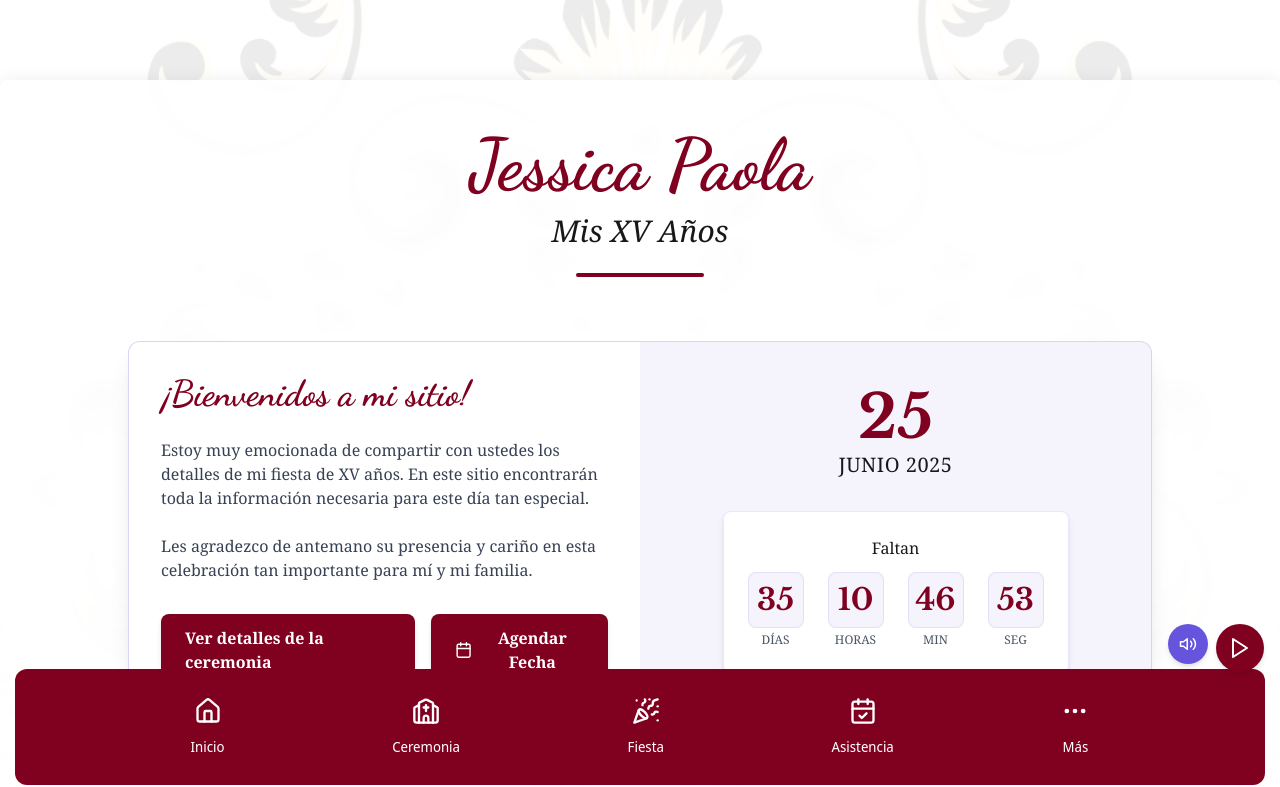
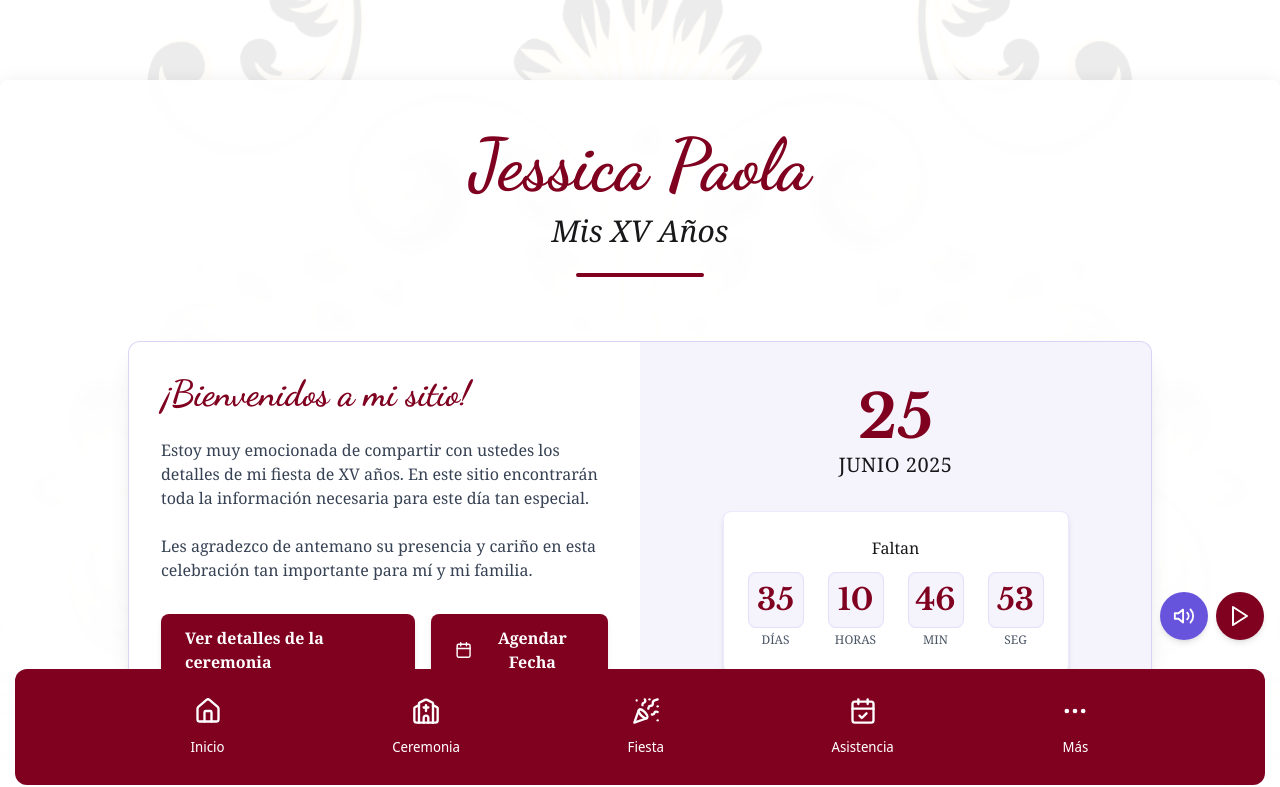
Before and after one commit to Lanyev/quince-jessica, a React (Vite) app: page / in a window 1280 px wide. Shown: the top 787 px of the page. Built offline with nearby package versions, Linux system fonts and the light colour scheme.

Commit message:
Ajusta el diseño y la posición de los componentes MusicPlayer y ScrollToTop para mejorar la usabilidad y la experiencia del usuario

```diff
--- a/src/components/MusicPlayer.jsx
+++ b/src/components/MusicPlayer.jsx
@@ -32,12 +32,9 @@ const MusicPlayer = ({ audioSrc }) => {
 
     return () => {
       audio.removeEventListener('ended', handleAudioEnd);
-    };
-  }, [volume]);
-  return (    <div className="fixed bottom-32 right-4 z-[100]">
-      <audio ref={audioRef} src={audioSrc} preload="auto" loop />
-        {showVolume && (
-        <div className="absolute bottom-16 right-1 bg-white/90 p-3 rounded-lg shadow-md mb-2 backdrop-blur-sm border border-primary/20 w-32">
+    };  }, [volume]);  return (    <div className="fixed bottom-40 right-4 z-[100]">
+      <audio ref={audioRef} src={audioSrc} preload="auto" loop />        {showVolume && (
+        <div className="absolute bottom-20 right-1 bg-white/90 p-3 rounded-lg shadow-md mb-2 backdrop-blur-sm border border-primary/20 w-32">
           <label htmlFor="volume-control" className="text-xs text-primary mb-1 block font-serif">Volumen</label>
           <input
             id="volume-control"
@@ -51,17 +48,15 @@ const MusicPlayer = ({ audioSrc }) => {
           />
         </div>
       )}
-
-      <div className="flex">
+        <div className="flex items-center">
         <button
           onClick={() => setShowVolume(!showVolume)}
-          className="w-10 h-10 bg-primary/80 rounded-full shadow-md flex items-center justify-center hover:bg-primary-light transition-colors duration-300 mr-2"
+          className="w-12 h-12 bg-primary/80 rounded-full shadow-md flex items-center justify-center hover:bg-primary-light transition-colors duration-300 mr-2"
           aria-label="Controlar volumen"
         >
           <svg
-            xmlns="http://www.w3.org/2000/svg"
-            width="18"
-            height="18"
+            xmlns="http://www.w3.org/2000/svg"            width="22"
+            height="22"
             viewBox="0 0 24 24"
             fill="none"
             stroke="currentColor"
--- a/src/components/ScrollToTop.jsx
+++ b/src/components/ScrollToTop.jsx
@@ -32,9 +32,8 @@ const ScrollToTop = () => {
       {isVisible && (
         <motion.button
           initial={{ opacity: 0, scale: 0.8 }}
-          animate={{ opacity: 1, scale: 1 }}
-          exit={{ opacity: 0, scale: 0.8 }}          transition={{ duration: 0.3 }}          onClick={scrollToTop}
-          className="fixed bottom-32 left-4 z-[100] w-10 h-10 bg-primary/80 rounded-full shadow-md flex items-center justify-center hover:bg-primary-light transition-colors duration-300"
+          animate={{ opacity: 1, scale: 1 }}          exit={{ opacity: 0, scale: 0.8 }}          transition={{ duration: 0.3 }}          onClick={scrollToTop}
+          className="fixed bottom-40 left-4 z-[100] w-10 h-10 bg-primary/80 rounded-full shadow-md flex items-center justify-center hover:bg-primary-light transition-colors duration-300"
           aria-label="Volver arriba"
         >
           <svg
```
Also changed, not shown: 1 other file (tests, documents, lock files or other folders).
